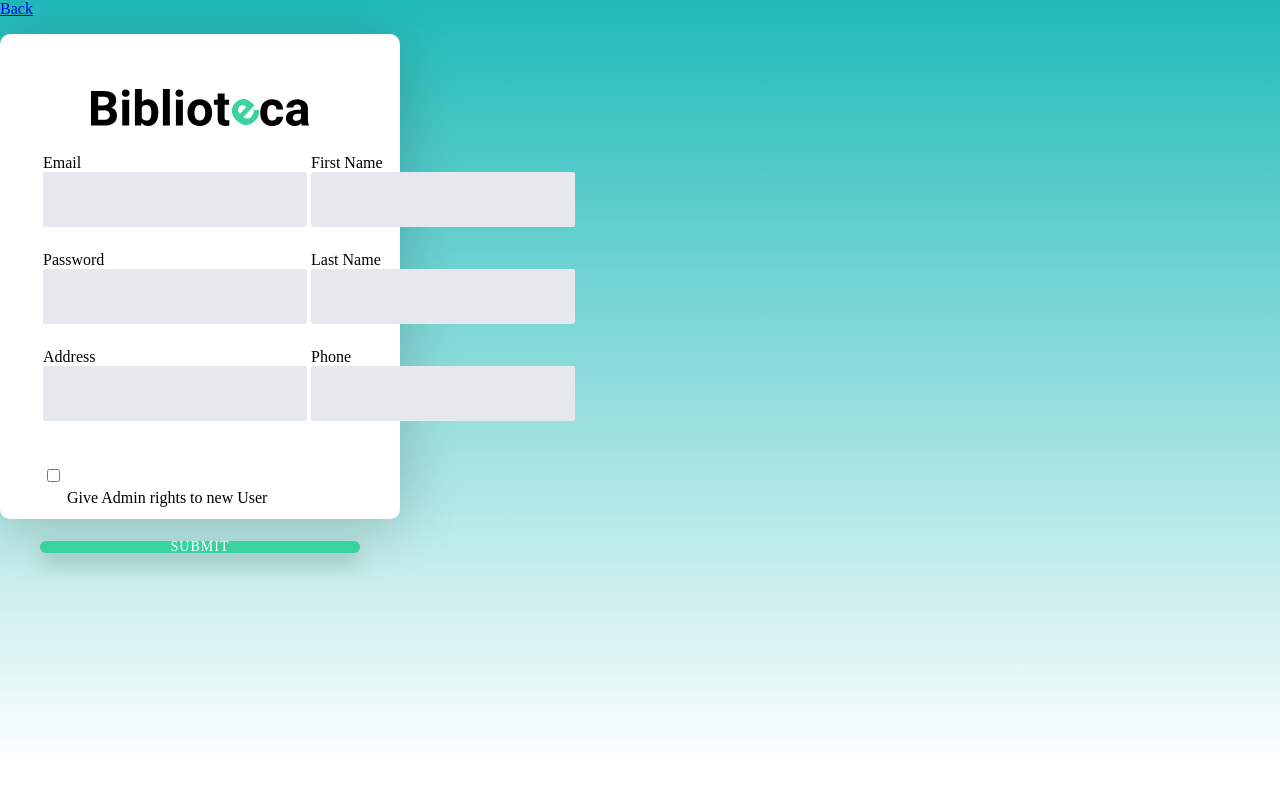
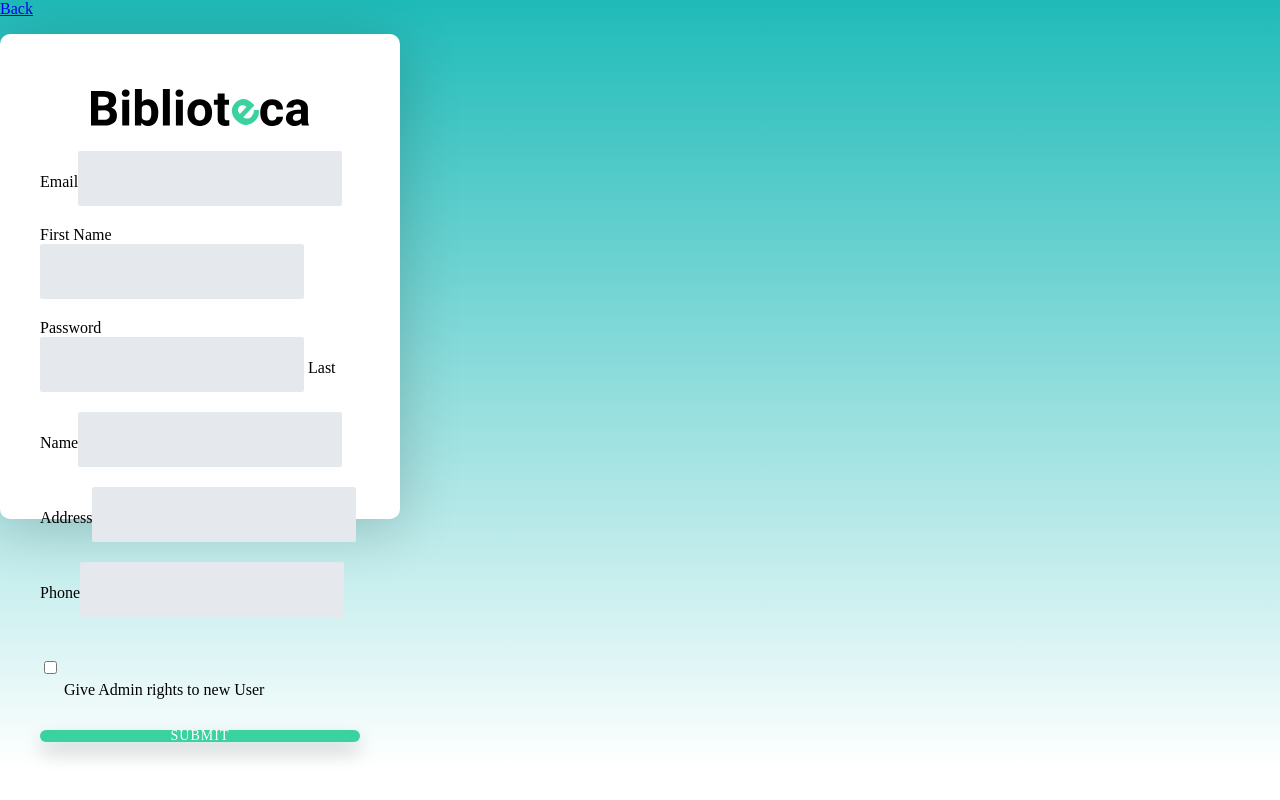
Before and after one commit to charbelchahine/biblioteca, a Django app: template biblioteca/templates/biblioteca/admin/register_users.html in a window 1280 px wide. Run offline with Django 3.2, Linux system fonts and the light colour scheme; the template is opened without the code that fills it, so the values that code supplies are empty, except form fields; tables that the repository leaves empty hold one stand-in row (values such as "Sample post"); form fields are guessed from the names that the template uses.

Commit message:
changed form code

```diff
--- a/biblioteca/static/styling/css/index.css
+++ b/biblioteca/static/styling/css/index.css
@@ -1,4 +1,4 @@
-.loginForm label, .loginForm input {
+.loginForm label, .registerForm label, .loginForm input, .registerForm input {
   font-family: HelveticaNeue;
   color: #77808A; }
 
@@ -9,17 +9,17 @@ body {
   background-image: linear-gradient(-180deg, #1FBBB9 0%, #FFFFFF 96%);
   margin: 0px; }
 
-.loginForm, .landingCTA {
+.loginForm, .registerForm, .landingCTA {
   display: flex;
   flex-direction: column;
   background: #FFFFFF;
   box-shadow: 0 8px 60px 0 rgba(0, 0, 0, 0.2);
   border-radius: 10px; }
 
-.loginForm .greenCTA, .landingCTA {
+.loginForm .greenCTA, .registerForm .greenCTA, .landingCTA {
   transition-duration: 0.3s;
   transition-property: transform; }
-  .loginForm .greenCTA:hover, .landingCTA:hover {
+  .loginForm .greenCTA:hover, .registerForm .greenCTA:hover, .landingCTA:hover {
     transform: scale(1.05);
     cursor: pointer; }
 
@@ -30,20 +30,20 @@ body {
     width: 150px;
     margin: 15px 0; }
 
-.loginForm {
+.loginForm, .registerForm {
   max-width: 320px;
   width: 320px;
   min-width: 240px;
   padding: 55px 40px;
   height: 375px; }
-  .loginForm .bibliotecaLogo {
+  .loginForm .bibliotecaLogo, .registerForm .bibliotecaLogo {
     margin-bottom: 25px;
     max-width: 218px;
     align-self: center; }
-  .loginForm label {
+  .loginForm label, .registerForm label {
     font-size: 18px;
     line-height: 36px; }
-  .loginForm input {
+  .loginForm input, .registerForm input {
     margin-bottom: 20px;
     padding: 0px 20px;
     font-size: 18px;
@@ -52,7 +52,7 @@ body {
     border: 0 solid rgba(208, 208, 208, 0.5);
     border-radius: 2.2px;
     height: 55px; }
-  .loginForm .greenCTA {
+  .loginForm .greenCTA, .registerForm .greenCTA {
     margin: 15px 0 25px;
     background: #3AD29F;
     border-radius: 6px;
--- a/biblioteca/static/styling/scss/register.scss
+++ b/biblioteca/static/styling/scss/register.scss
@@ -1,4 +1,5 @@
 .registerForm{
+    @extend .loginForm;
     display: flex;
     flex-direction: column;
     background: #FFFFFF;
--- a/biblioteca/templates/biblioteca/admin/register_users.html
+++ b/biblioteca/templates/biblioteca/admin/register_users.html
@@ -13,23 +13,21 @@
     <form class="registerForm" action="/admin/register" method="post">
         <img class="bibliotecaLogo" src="/static/images/bibliotecaLogo.svg" />
         {% csrf_token %}
-        <table>
-        <tr>
-            <td>Email{{form.email}}</td>
-            <td>First Name{{form.f_name}}</td>
-        </tr>
-        <tr>
-                <td>Password{{form.password}}</td>
-                <td>Last Name{{form.l_name}}</td>
-        </tr>
-        <tr>
-                <td>Address{{form.address}}</td>
-                <td>Phone{{form.phone_num}}</td>
-        </tr>
-        <tr>
-            <td>{{form.isAdmin}} Give Admin rights to new User</td>
-        </tr>
-    </table>
+        <div>
+            <span>Email{{form.email}}</span>
+            <span>First Name{{form.f_name}}</span>
+        </div>
+        <div>
+                <span>Password{{form.password}}</span>
+                <span>Last Name{{form.l_name}}</span>
+        </div>
+        <div>
+                <span>Address{{form.address}}</span>
+                <span>Phone{{form.phone_num}}</span>
+        </div>
+        <div>
+            <span>{{form.isAdmin}} Give Admin rights to new User</span>
+        </div>
         <input class="greenCTA" type="submit" value="Submit">
     </form>
     <br />
```
